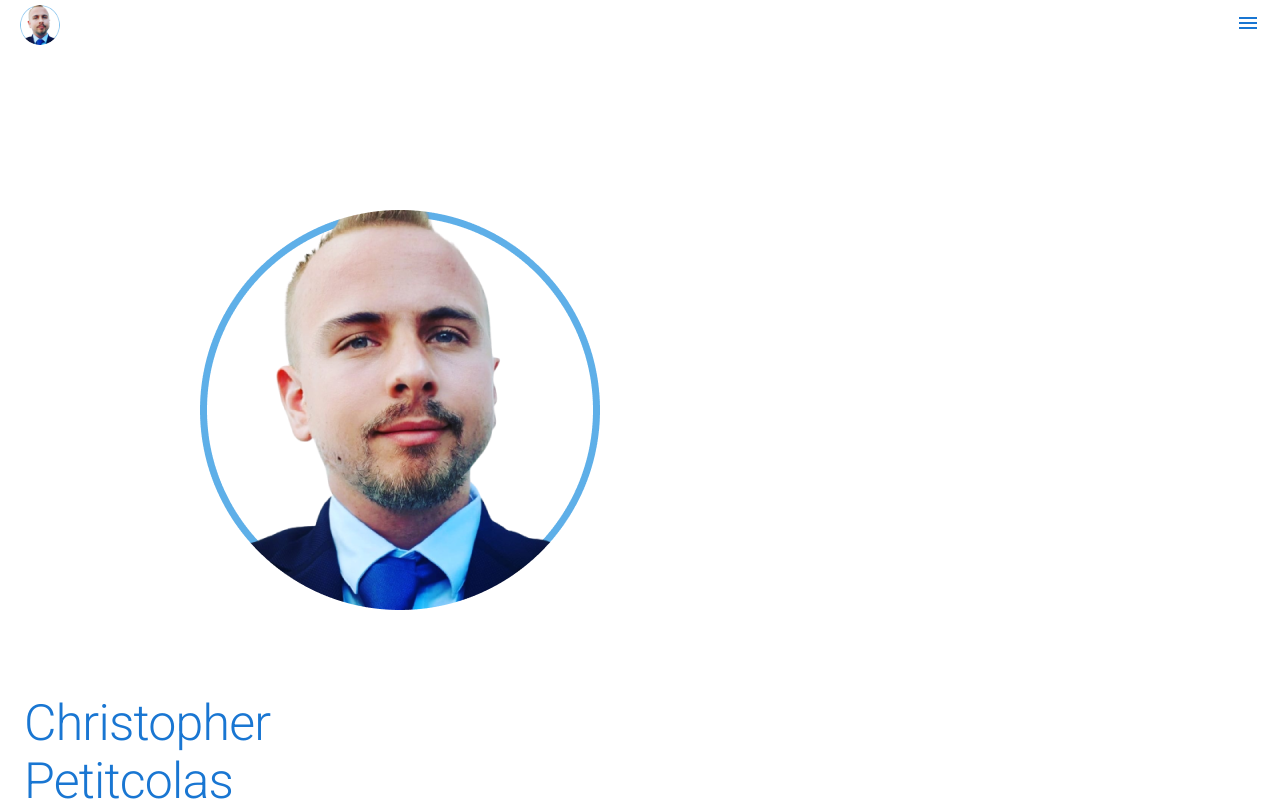
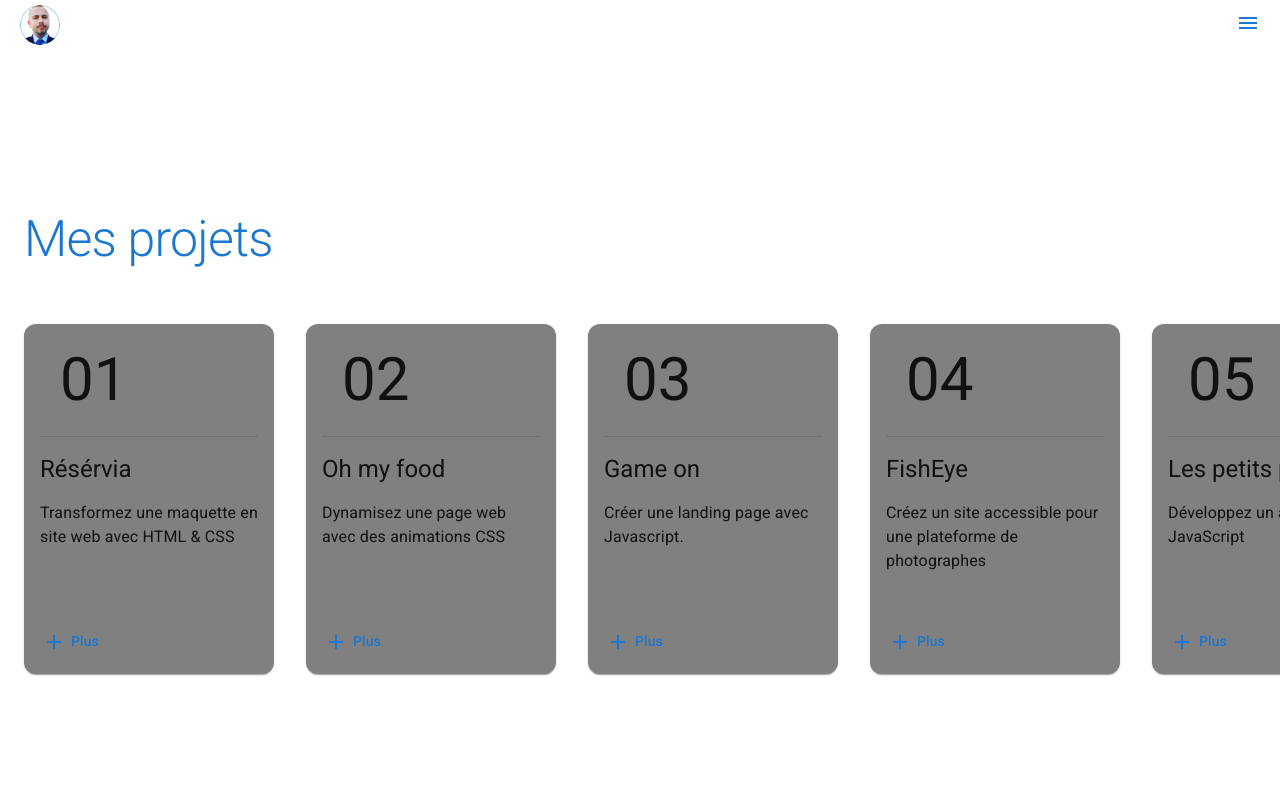
Before and after one commit to Chris5477/mon-portfolio, a React (Create React App) app: page / in a window 1280 px wide. Shown: the top 801 px of the page. Built offline with nearby package versions, Linux system fonts and the light colour scheme.

Commit message:
add style content component

```diff
--- a/src/App.js
+++ b/src/App.js
@@ -11,9 +11,9 @@ function App() {
 	return (
 		<div className="App">
 			<TopBar />
-			<Home />
-			{/* <Content list={projects} /> */}
-			{/* <Content list={presentation} /> */}
+			{/* <Home /> */}
+			<Content title="Mes projets" list={projects} />
+			{/* <Content title="À propos de moi" list={presentation} /> */}
 			{/* <Project /> */}
 			{/* <Information /> */}
 			<Footer />
--- a/src/screen/Content.js
+++ b/src/screen/Content.js
@@ -1,26 +1,62 @@
-import { Grid, Stack, Typography, Card, CardContent, CardHeader, CardActions, IconButton } from "@mui/material";
-import VisibilityIcon from "@mui/icons-material/Visibility";
+import {
+	Grid,
+	Stack,
+	Typography,
+	Card,
+	CardContent,
+	CardHeader,
+	CardActions,
+	IconButton,
+	Divider,
+} from "@mui/material";
+import AddIcon from "@mui/icons-material/Add";
 
-const Content = ({list}) => {
+const Content = ({ title, list }) => {
+	const styleCard = {
+		backgroundColor: "grey",
+		width: "250px",
+		height: "350px",
+		borderRadius: "8px",
+		borderRadius: "12px",
+		position: "relative",
+	};
+
+	const styleFooterCard = {
+		position: "absolute",
+		bottom: "2%",
+		left: "2%",
+	};
+
+	const isDescription = list.find((el) => el.github) ? true : false;
 
 	return (
-		<Grid container>
-			<Grid item>
-				<Typography variant="h2">Lorem ipsum dolor sit amet.</Typography>
+		<Grid container mt={20} mb={10} sx={{overflow : "hidden"}}>
+			<Grid item xs={12} justifyContent="center">
+				<Typography variant="h1" fontSize={"50px"} color="primary" pl={3} mb={5}>
+					{title}
+				</Typography>
 			</Grid>
-			<Stack width="auto" height="300px" direction="row" justifyContent={"space-around"}>
+			<Stack direction="row" height="400px" pl={3} pt={2} pb={2} spacing={4} >
 				{list.map(({ id, title, description }) => (
-					<Card key={id} sx={{ width: 200, height: "500px" }}>
-						<CardHeader title={id} />
+					<Card key={id} sx={styleCard}>
+						<CardHeader
+							title={id < 10 ? `0${id}` : id}
+							titleTypographyProps={{ fontSize: "60px", paddingLeft: "20px"}}
+						/>
+						<Divider variant="middle" />
 						<CardContent>
-							<Typography>{title}</Typography>
-							<Typography variant="body2">{description}</Typography>
+							<Typography variant="h5" mb={2}>
+								{title}
+							</Typography>
+							<Typography paragraph>{isDescription && description}</Typography>
 						</CardContent>
-						<CardActions disableSpacing>
-							<IconButton aria-label="add to favorites">
-								<VisibilityIcon />
-								Voir
+						<CardActions disableSpacing sx={styleFooterCard}>
+							<IconButton aria-label="add to favorites" size="small">
+								<AddIcon color="primary" />
 							</IconButton>
+							<Typography variant="subtitle2" color="primary">
+								Plus
+							</Typography>
 						</CardActions>
 					</Card>
 				))}
```
